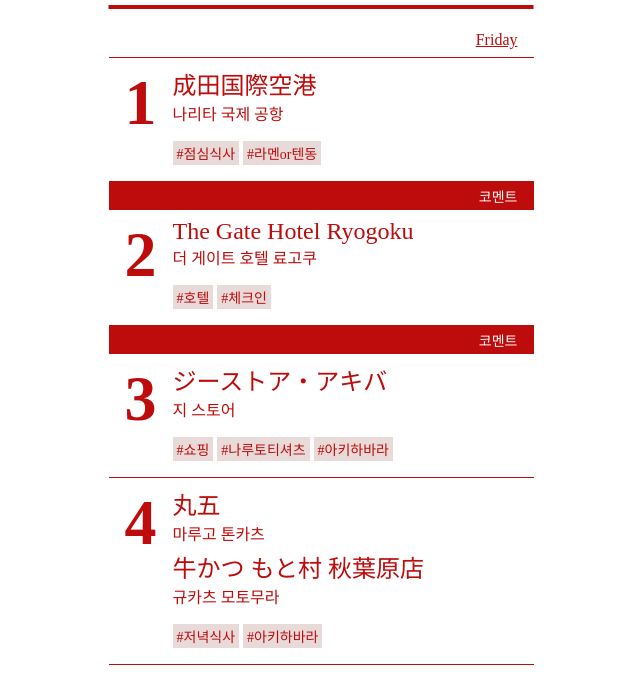
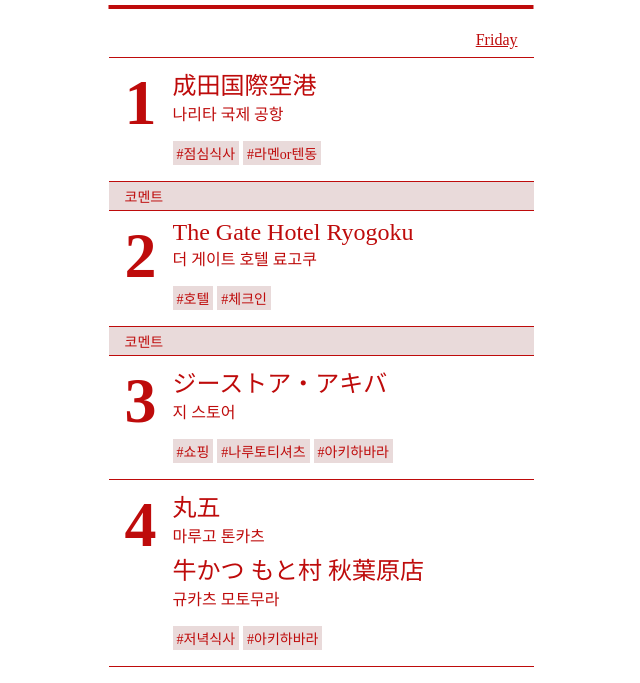
Before and after one commit to immarylim/tokyo-travel-plan, a plain HTML site: page index.html in a window 1280 px wide. Shown: the part 141-824 px from the top of the page, without its empty margins (319-959 px from the left). Drawn offline with nearby package versions, Linux system fonts and the light colour scheme; a web font is replaced by a local one.

Commit message:
style: 코멘트 스타일 수정

```diff
--- a/css/style.css
+++ b/css/style.css
@@ -129,15 +129,14 @@ main {
 
 .comm-btn {
     padding: 4px 16px;
-    display: flex;
-    justify-content: flex-end;
-    background-color: #be0b0b;
+    background-color: #e9dada;
+    border-bottom: 1px solid #be0b0b;
     cursor: pointer;
 }
 
 .comm-btn span {
     font-size: 14px;
-    color: white;
+    color: #be0b0b;
 }
 
 .comm-con {
```
